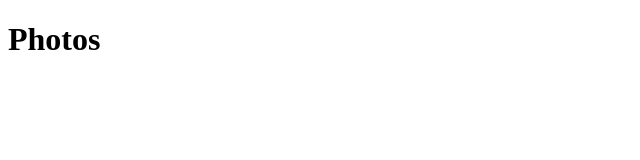
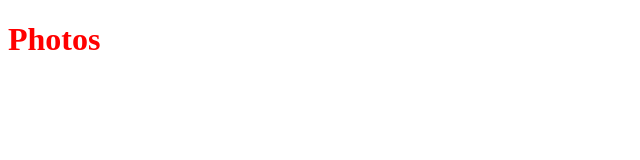
Before and after one commit to NaodP/Photography-Portfolio, a plain HTML site: page index.html in a window 1280 px wide. Shown: the whole page, without its empty margins (0-640 px from the left). Drawn offline with Linux system fonts and the light colour scheme.

Commit message:
Update index.html

```diff
--- a/index.html
+++ b/index.html
@@ -4,10 +4,10 @@
     <meta charset="UTF-8">
     <meta name="viewport" content="width=device-width, initial-scale=1.0">
     <title>Photo Portfolio</title>
-    <style href="style.css"></style>
+    <link rel="stylesheet" href="style.css"></link>
 </head>
 <body>
     <h1 id="title">Photos</h1>
 </body>
-<script href="script.js"></script>
+<link href="script.js"></link>
 </html>
```
